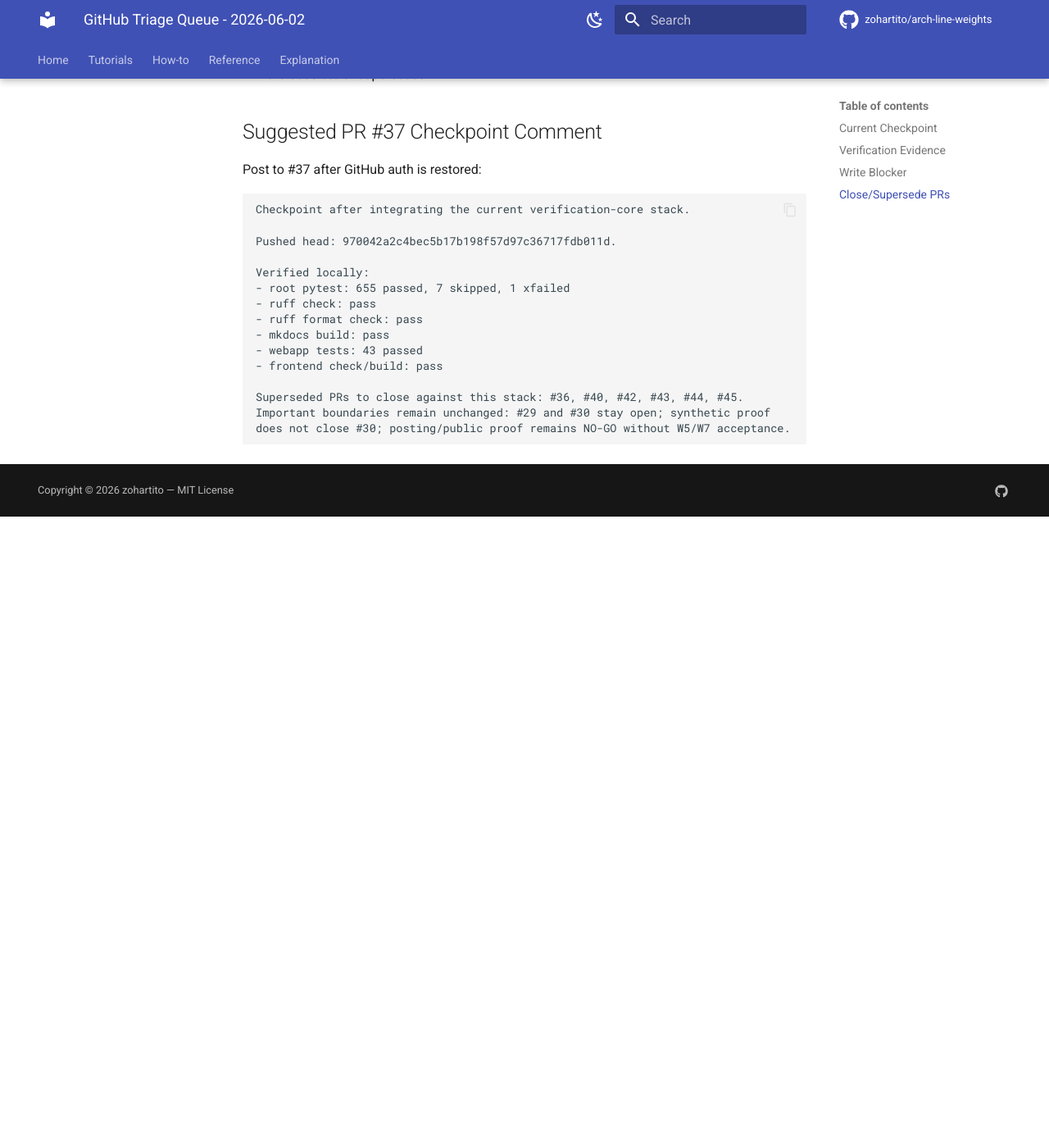
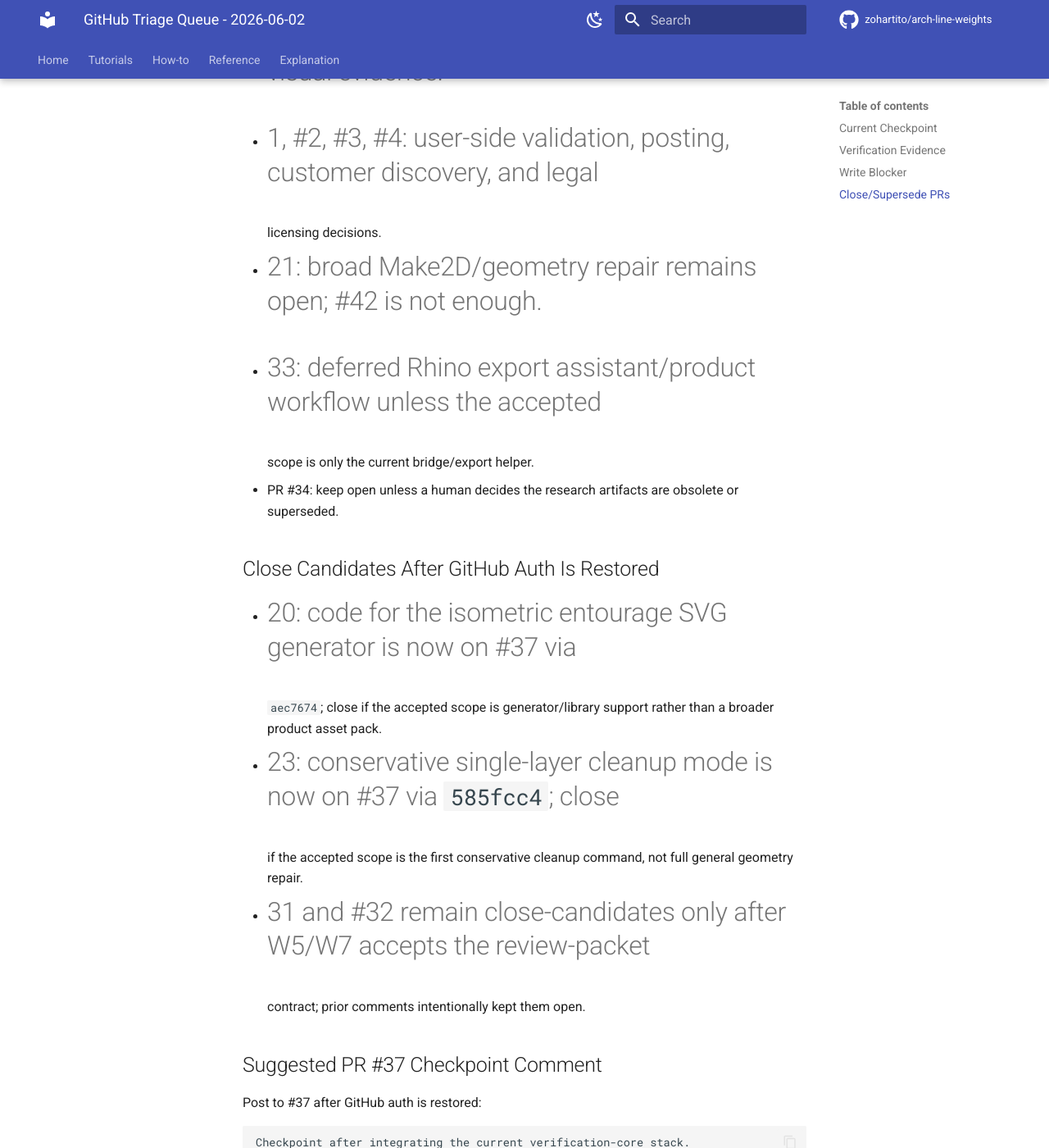
Before and after one commit to zohartito/arch-line-weights, an MkDocs documentation site: the page built from docs/research/github-triage-queue-2026-06-02.md, in a window 1280 px wide and 1400 px high, scrolled down 3518 px. Shown: the whole window at 82% size. Built offline with MkDocs 1.6.1 and Material for MkDocs 9.7.7, drawn with Linux system fonts in a browser that asks for light colours; comment, search, counter and statistics services are not loaded; before the commit the page ends 4148 px from its top, so only the background shows below that; some of the changed text lies outside the part shown.

Commit message:
docs: update triage after feature absorption

````diff
--- a/docs/research/github-triage-queue-2026-06-02.md
+++ b/docs/research/github-triage-queue-2026-06-02.md
@@ -6,8 +6,12 @@
 ## Current Checkpoint
 
 - Active branch: `codex/open-issue-verification-core`
-- Pushed head: `970042a2c4bec5b17b198f57d97c36717fdb011d`
 - Active integration PR: #37
+- Last pushed head before this note was updated: `8bc429f25251c7e930f850386ac303ec2dad1d99`
+- Additional absorbed commits now on the local #37 stack:
+  - `aec7674` absorbs #38 / #20, entourage SVG asset generator.
+  - `585fcc4` absorbs #39 / #23, conservative single-layer cleanup mode.
+  - `52f16c2` absorbs #41, endgame delivery control plan.
 - Local dirty file intentionally left unstaged: `webapp/frontend/vercel.json`
   changes `installCommand` from `npm ci` to `npm install`; do not commit it
   without the Vercel failure context.
@@ -16,13 +20,14 @@
 
 Fresh verification on the current branch before this note:
 
-- `.venv/bin/python -m pytest -q` -> `655 passed, 7 skipped, 1 xfailed`
+- `.venv/bin/python -m pytest -q` -> `667 passed, 7 skipped, 1 xfailed`
 - `.venv/bin/python -m ruff check src tests webapp/backend` -> pass
 - `.venv/bin/python -m ruff format --check src tests webapp/backend webapp/tests` -> pass
 - `.venv/bin/mkdocs build` -> pass
-- `.venv/bin/python -m pytest webapp/tests -q` -> `43 passed`
+- `.venv/bin/python -m pytest webapp/tests -q` -> `44 passed`
 - `npm --prefix webapp/frontend run check` -> 0 errors, 0 warnings
 - `npm --prefix webapp/frontend run build` -> pass, with existing SvelteKit export warnings
+- Focused new-feature tests: `tests/test_entourage.py tests/test_cleanup.py` -> `12 passed`
 
 ## Write Blocker
 
@@ -38,8 +43,14 @@
 
 - #36: absorbed into #37 via merge commit `7794528`; verification-core,
   layout-jsx, report, and Rhino bridge work now live on the current #37 stack.
+- #38: absorbed into #37 via cherry-pick `aec7674`; entourage SVG asset
+  generator and tests are now on the current branch.
+- #39: absorbed into #37 via cherry-pick `585fcc4`; conservative single-layer
+  cleanup mode, CLI command, README docs, and tests are now on the current branch.
 - #40: diagnose/report slice absorbed via `c2c1500`; `arch-lw diagnose` and
   tests are present on the current branch.
+- #41: absorbed into #37 via cherry-pick `52f16c2`; endgame delivery control
+  plan is now present under `docs/research/`.
 - #42: concrete-base synthetic regression absorbed into #37; close the PR only.
   Do not close issue #30 from this synthetic evidence.
 - #43: older local designer-console prototype is superseded by the current #37
@@ -62,13 +73,22 @@
 - #19 and #7: still need Illustrator-backed/private visual evidence.
 - #1, #2, #3, #4: user-side validation, posting, customer discovery, and legal
   licensing decisions.
-- #20 and #23: deferred product/engineering work; related PRs #38 and #39 remain
-  separate from the verification-core cleanup.
 - #21: broad Make2D/geometry repair remains open; #42 is not enough.
 - #33: deferred Rhino export assistant/product workflow unless the accepted
   scope is only the current bridge/export helper.
-- PR #34 and PR #41: keep open unless a human decides the research/control-plan
-  artifacts are obsolete or superseded.
+- PR #34: keep open unless a human decides the research artifacts are obsolete
+  or superseded.
+
+## Close Candidates After GitHub Auth Is Restored
+
+- #20: code for the isometric entourage SVG generator is now on #37 via
+  `aec7674`; close if the accepted scope is generator/library support rather
+  than a broader product asset pack.
+- #23: conservative single-layer cleanup mode is now on #37 via `585fcc4`; close
+  if the accepted scope is the first conservative cleanup command, not full
+  general geometry repair.
+- #31 and #32 remain close-candidates only after W5/W7 accepts the review-packet
+  contract; prior comments intentionally kept them open.
 
 ## Suggested PR #37 Checkpoint Comment
 
@@ -77,17 +97,18 @@
 ```text
 Checkpoint after integrating the current verification-core stack.
 
-Pushed head: 970042a2c4bec5b17b198f57d97c36717fdb011d.
+Latest #37 stack now also absorbs #38, #39, and #41.
 
 Verified locally:
-- root pytest: 655 passed, 7 skipped, 1 xfailed
+- root pytest: 667 passed, 7 skipped, 1 xfailed
 - ruff check: pass
 - ruff format check: pass
 - mkdocs build: pass
-- webapp tests: 43 passed
+- webapp tests: 44 passed
 - frontend check/build: pass
+- focused entourage/cleanup tests: 12 passed
 
-Superseded PRs to close against this stack: #36, #40, #42, #43, #44, #45.
+Superseded PRs to close against this stack: #36, #38, #39, #40, #41, #42, #43, #44, #45.
 Important boundaries remain unchanged: #29 and #30 stay open; synthetic proof
 does not close #30; posting/public proof remains NO-GO without W5/W7 acceptance.
 ```
````
Also changed, not shown: docs/reference/cli.md (+21 -0 lines).
